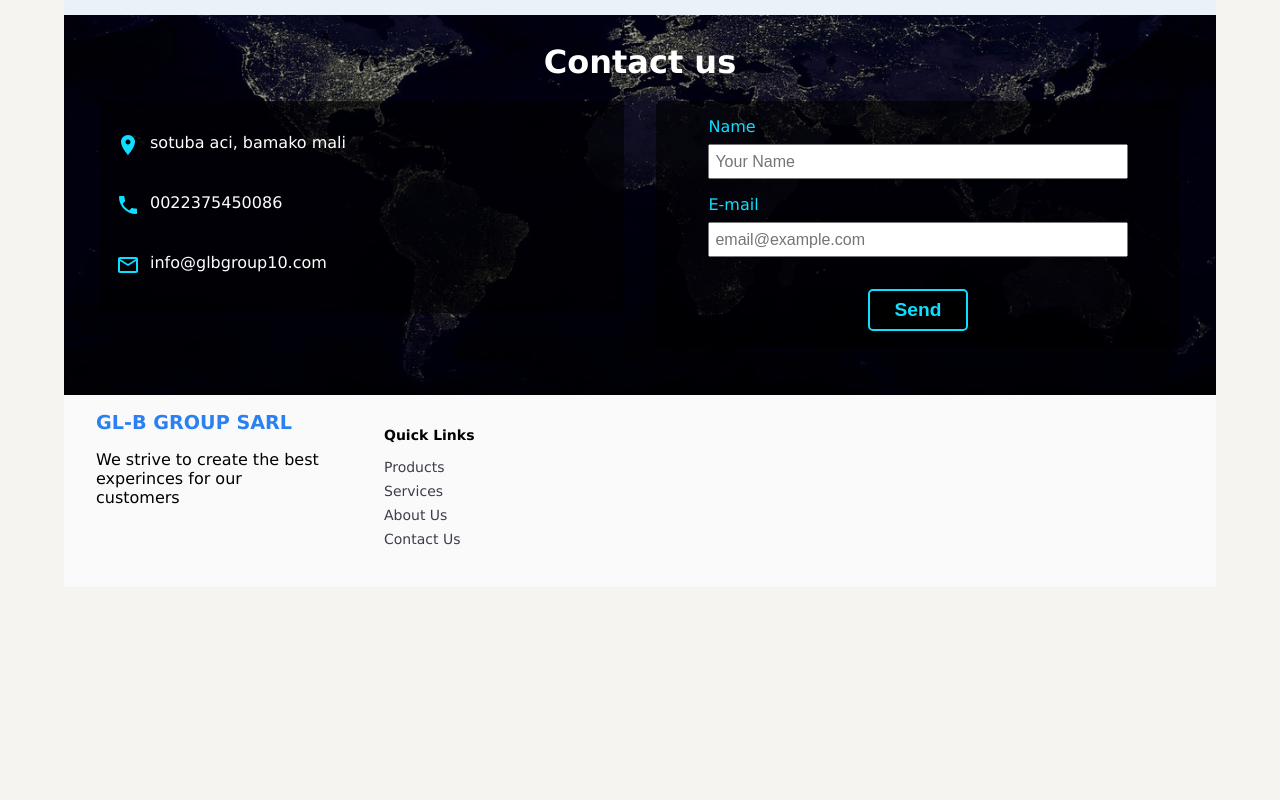
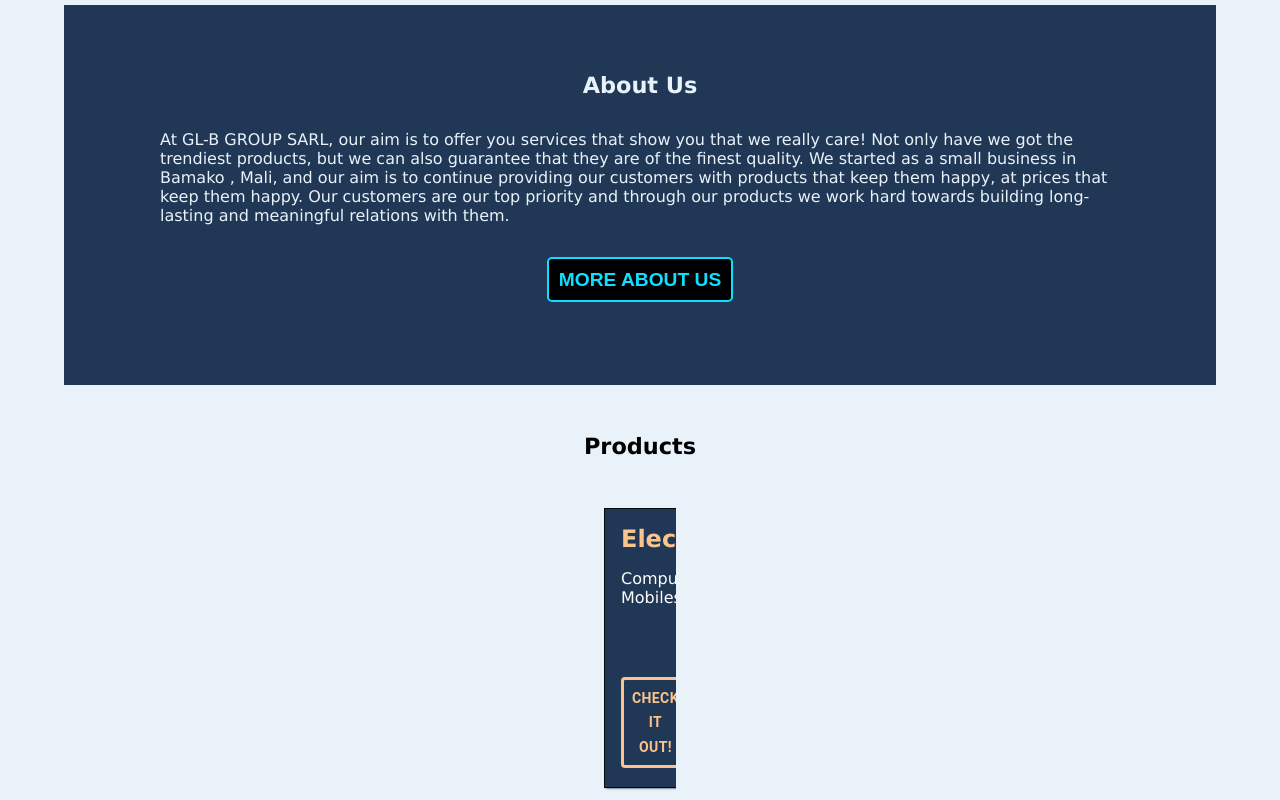
Before and after one commit to ludahz/glb-group, a Next.js app: page / in a window 1280 px wide. Shown: the part 920-1720 px from the top of the page. Before the commit the page ends 1507 px from the top, so only its background shows below. Built offline with nearby package versions, Linux system fonts and the light colour scheme.

Commit message:
added products & about sections

```diff
--- a/package.json
+++ b/package.json
@@ -9,11 +9,13 @@
     "lint": "next lint"
   },
   "dependencies": {
+    "@material-ui/core": "^4.12.3",
     "@material-ui/icons": "^4.11.2",
     "next": "11.1.0",
     "react": "17.0.2",
     "react-dom": "17.0.2",
     "react-icons": "^4.2.0",
+    "react-material-ui-carousel": "^2.3.1",
     "styled-components": "^5.3.0"
   },
   "devDependencies": {
--- /dev/null
+++ b/src/components/AboutUs.jsx
@@ -0,0 +1,72 @@
+import { useRouter } from 'next/router'
+import styled from 'styled-components'
+import theme from '../styles/themes'
+
+export const AboutSection = styled.div`
+  background: #203856;
+`
+export const AboutContainer = styled.div`
+  min-height: 380px;
+  display: flex;
+  flex-direction: column;
+  justify-content: center;
+  align-items: center;
+
+  padding: 1rem 0;
+`
+
+export const AboutTitle = styled.h1`
+  font-size: 1.4rem;
+  color: ${theme.colors.backgroundLight};
+`
+
+export const AboutDesc = styled.div`
+  margin: 1rem 1rem;
+  padding: 1rem 5rem;
+  color: ${theme.colors.backgroundLight};
+
+  @media ${theme.breakpoints.md} {
+    padding: 1rem;
+  }
+`
+export const Button = styled.button`
+  font-weight: 800;
+  font-size: 1.2rem;
+  padding: 0.6rem;
+  margin-bottom: 1rem;
+  background: #000;
+  color: ${theme.colors.compliment};
+  border: solid 2px ${theme.colors.compliment};
+  border-radius: 5px;
+  transition: ease 0.3s;
+  cursor: pointer;
+  :hover {
+    background: transparent;
+  }
+`
+
+const AboutUs = () => {
+  const router = useRouter()
+  return (
+    <AboutSection>
+      <AboutContainer>
+        <AboutTitle>About Us</AboutTitle>
+        <AboutDesc>
+          <p>
+            At GL-B GROUP SARL, our aim is to offer you services that show you
+            that we really care! Not only have we got the trendiest products,
+            but we can also guarantee that they are of the finest quality. We
+            started as a small business in Bamako , Mali, and our aim is to
+            continue providing our customers with products that keep them happy,
+            at prices that keep them happy. Our customers are our top priority
+            and through our products we work hard towards building long-lasting
+            and meaningful relations with them.
+          </p>
+        </AboutDesc>
+        <Button onClick={() => router.push('/about')}>MORE ABOUT US</Button>
+      </AboutContainer>
+    </AboutSection>
+  )
+}
+
+export default AboutUs
--- /dev/null
+++ b/src/components/Item.jsx
@@ -0,0 +1,53 @@
+import Carousel from 'react-material-ui-carousel'
+import { Paper, Button } from '@material-ui/core'
+import styled from 'styled-components'
+import theme from '../styles/themes'
+import { useRouter } from 'next/router'
+
+export const Card = styled.div`
+  height: 280px;
+  width: 270px;
+  border: solid 1px;
+  padding: 1rem;
+  background: #203856;
+  @media ${theme.breakpoints.md} {
+    width: 200px;
+  }
+  @media ${theme.breakpoints.sd} {
+    width: 250px;
+  }
+  h2 {
+    margin-bottom: 1rem;
+    color: ${theme.colors.compliment2};
+  }
+  p {
+    color: #fff;
+  }
+  Button {
+    position: absolute;
+    bottom: 20px;
+    border: solid ${theme.colors.compliment2};
+    font-weight: 600;
+    color: ${theme.colors.compliment2};
+  }
+`
+
+const Item = (props) => {
+  const router = useRouter()
+  return (
+    <Paper>
+      <Card>
+        <h2>{props.item.name}</h2>
+        <p>{props.item.description}</p>
+        <Button
+          className='CheckButton'
+          onClick={() => router.push('/products')}
+        >
+          Check it out!
+        </Button>
+      </Card>
+    </Paper>
+  )
+}
+
+export default Item
--- a/src/components/NavBar.jsx
+++ b/src/components/NavBar.jsx
@@ -12,7 +12,9 @@ export const NavBarContainer = styled.div`
   display: flex;
   justify-content: space-evenly;
   align-items: center;
-  background: rgb(15, 35, 52, 0.9);
+  /* background: rgb(0, 49, 83, 0.7); */
+  background: ${theme.colors.backgroundOxfordBlue};
+
   color: #000;
   padding: 5px 0;
   height: 65px;
--- /dev/null
+++ b/src/components/Products.jsx
@@ -0,0 +1,123 @@
+import styled from 'styled-components'
+import theme from '../styles/themes'
+import Carousel from 'react-material-ui-carousel'
+import { Paper, Button } from '@material-ui/core'
+import Item from './Item'
+import Image from 'next/image'
+
+export const ProductSection = styled.div`
+  background: ${theme.colors.backgroundLight};
+`
+
+export const ProductContainer = styled.div`
+  min-height: 380px;
+  display: flex;
+  flex-direction: column;
+  justify-content: center;
+  align-items: center;
+  padding: 3rem 0;
+
+  h1 {
+    font-size: 1.4rem;
+    color: #000;
+    margin-bottom: 1rem;
+  }
+`
+export const ProductCarousel = styled.div`
+  width: 90%;
+  min-height: 380px;
+  display: flex;
+  flex-direction: row;
+  justify-content: center;
+  align-items: center;
+  padding: 1rem 0;
+  position: relative;
+
+  @media ${theme.breakpoints.md} {
+    width: 98%;
+  }
+  @media ${theme.breakpoints.sd} {
+    flex-direction: column;
+  }
+`
+export const DescSection = styled.div`
+  border: solid 1px;
+  height: 280px;
+  width: 250px;
+  display: flex;
+  justify-content: center;
+  align-items: center;
+  background: ${theme.colors.backgroundLight};
+  @media ${theme.breakpoints.sd} {
+    display: none;
+  }
+`
+
+export const CarouselContainer = styled.div`
+  display: flex;
+
+  position: relative;
+  height: 280px;
+  @media ${theme.breakpoints.sd} {
+    flex-direction: column;
+  }
+`
+export const Img = styled(Image)`
+  object-fit: scale-down;
+`
+
+var items = [
+  {
+    name: 'Electronics',
+    img: [
+      '/images/product/laptops.jpeg',
+      '/images/product/kitchen-appliances.jpeg',
+    ],
+
+    description: 'Computers, Tablets, Mobiles... ',
+  },
+  {
+    name: 'Food Items',
+    img: ['/images/product/dilmah.png', '/images/product/npv.png'],
+    description: 'Milk, Juice, Biscuits, candy...',
+  },
+  {
+    name: 'Machinery',
+    img: [
+      '/images/product/Food-Processing-Machinery.jpeg',
+      '/images/product/construction.jpeg',
+    ],
+
+    description: 'Construction, Food Processing, Agriculture...',
+  },
+]
+
+const Products = () => {
+  return (
+    <ProductSection>
+      <ProductContainer>
+        <h1>Products</h1>
+        <ProductCarousel>
+          <Carousel fullHeightHover={true} timeout={1000} interval={7000}>
+            {items.map((item, i) => (
+              <CarouselContainer key={i}>
+                <Item item={item} />
+                {item.img.map((value, i) => (
+                  <DescSection key={i}>
+                    <Img src={value} alt='products' width='250' height='250' />
+                  </DescSection>
+                ))}
+
+                {/* <DescSection>
+                  <h1>{item.img}</h1>
+                </DescSection> */}
+              </CarouselContainer>
+            ))}
+          </Carousel>
+        </ProductCarousel>
+      </ProductContainer>
+    </ProductSection>
+  )
+}
+
+export default Products
--- a/src/components/ServicesCard.jsx
+++ b/src/components/ServicesCard.jsx
@@ -10,7 +10,7 @@ export const Card = styled.div`
   flex-direction: column;
   justify-content: center;
   align-items: center;
-  margin: 1rem 10px;
+  margin: 0 10px;
   padding: 0.3rem;
 
   h3 {
@@ -43,7 +43,7 @@ export const Hex = styled.div`
 `
 export const IconDiv = styled.div`
   position: absolute;
-  color: white;
+  color: #000;
 `
 
 export const DescContainer = styled.div`
--- a/src/pages/index.js
+++ b/src/pages/index.js
@@ -3,6 +3,8 @@ import Image from 'next/image'
 import Banner from '../components/Banner'
 import Services from '../components/Services'
 import Contact from '../components/Contact'
+import AboutUs from '../components/AboutUs'
+import Products from '../components/Products'
 
 export default function Home() {
   return (
@@ -15,6 +17,8 @@ export default function Home() {
 
       <Banner />
       <Services />
+      <AboutUs />
+      <Products />
       <Contact />
     </div>
   )
--- a/src/pages/products.jsx
+++ b/src/pages/products.jsx
@@ -61,6 +61,9 @@ export const ProductsCategory = styled.div`
 export const ProductHeading = styled.h3`
   font-size: 1.5rem;
   margin-left: 4rem;
+  @media ${theme.breakpoints.sd} {
+    margin-left: 10px;
+  }
 `
 
 export const ProductDisplay = styled.div`
--- a/src/styles/globalStyles.js
+++ b/src/styles/globalStyles.js
@@ -8,7 +8,7 @@ const GlobalStyle = createGlobalStyle`
   padding: 0;
 }
 html{
-  background: #F5F4F0;
+  background: ${theme.colors.backgroundLight};
   display:block;
   height: 100%;
   max-width: calc(100vw - 10%);
--- a/src/styles/themes.js
+++ b/src/styles/themes.js
@@ -3,8 +3,12 @@ const theme = {
     primary: '#fafafa',
     backgroundLight: '#EAF2F9',
     backgroundPersianBlue: '#003153',
+    backgroundPersianBlue2: '#022C56',
+    backgroundAero: '#8BC3FC',
+    backgroundOxfordBlue: '#011C37',
     secondary: '#2b81f2',
     compliment: '#0FDFFF',
+    compliment2: '#FCC48D',
   },
   breakpoints: {
     mss: 'screen and (max-width: 320px)',
```
Also changed, not shown: 1 other file (tests, documents, lock files or other folders).
